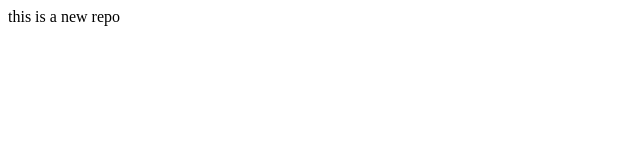
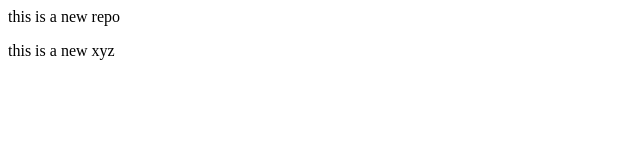
Before and after one commit to Divyansh-soni797/LocalRepo, a plain HTML site: page index.html in a window 1280 px wide. Shown: the full height of the page, 0-640 px from the left. Drawn offline with Linux system fonts and the light colour scheme.

Commit message:
pushing in main

```diff
--- a/index.html
+++ b/index.html
@@ -1 +1,2 @@
-<p>this is a new repo</p>
+<p> this is a new repo</p>
+<p> this is a new xyz</p>
```
